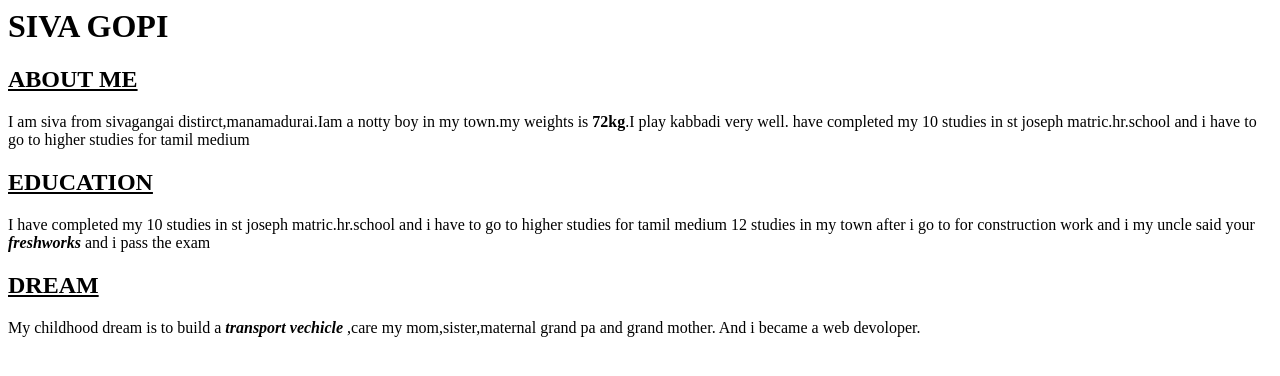
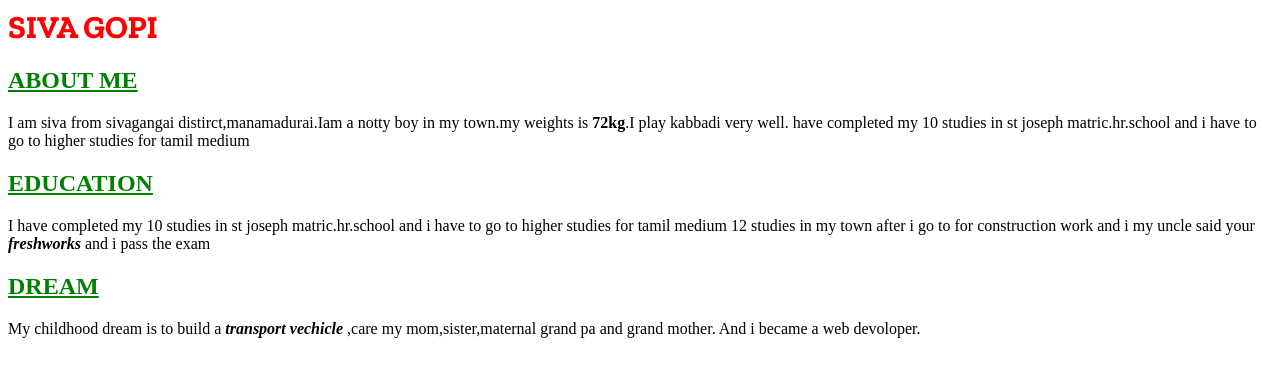
Before and after one commit to deemoseenu/G.siva, a plain HTML site: page intex.html in a window 1280 px wide. Drawn offline with nearby package versions, Linux system fonts and the light colour scheme.

Commit message:
add style to html page

```diff
--- a/intex.html
+++ b/intex.html
@@ -2,12 +2,11 @@
 <HTML>
 <HEAD>
       <TITLE>SIVA</TITLE>
-	  <style>
-	  button{
-		color:#eeeeee;
-		background-color:"red";
-		}
-	  </style>
+		<link  rel="stylesheet" href="./style.css" />
+
+	<link rel="preconnect" href="https://fonts.googleapis.com">
+	<link rel="preconnect" href="https://fonts.gstatic.com" crossorigin>
+	<link href="https://fonts.googleapis.com/css2?family=Zilla+Slab:ital,wght@0,300;0,400;0,500;0,600;0,700;1,300;1,400;1,500;1,600;1,700&display=swap" rel="stylesheet">
 	   </HEAD>
 <BODY>
 <h1>SIVA GOPI	</h1>
--- /dev/null
+++ b/style.css
@@ -0,0 +1,10 @@
+h1 {
+	color:red;
+	font-family:Zilla Slab;
+
+}
+h2 {
+	color:green;
+	font-family:Permanent Marker;
+
+}
```
